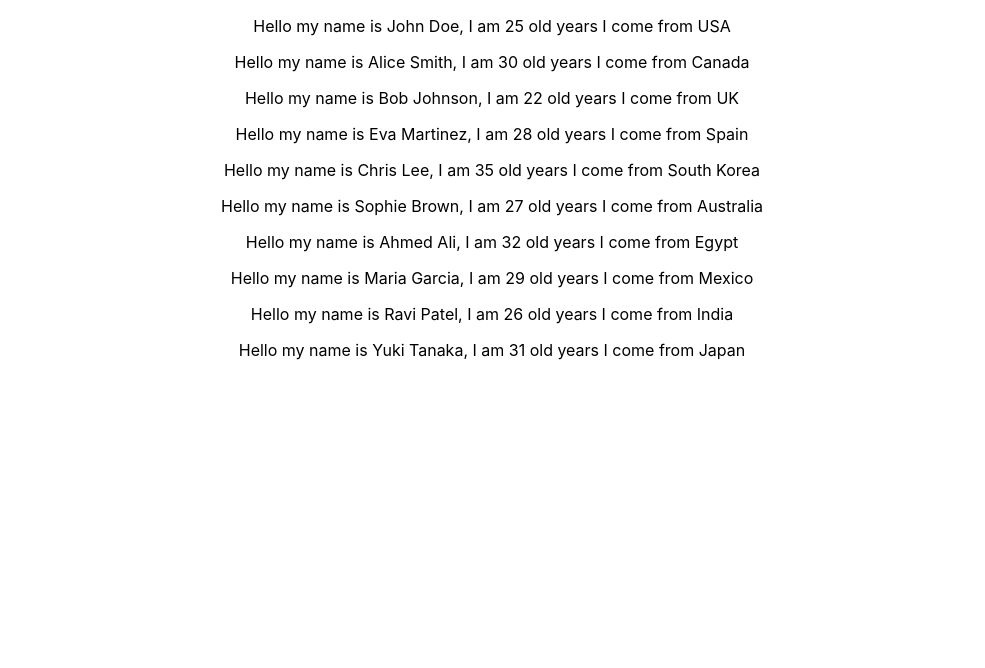
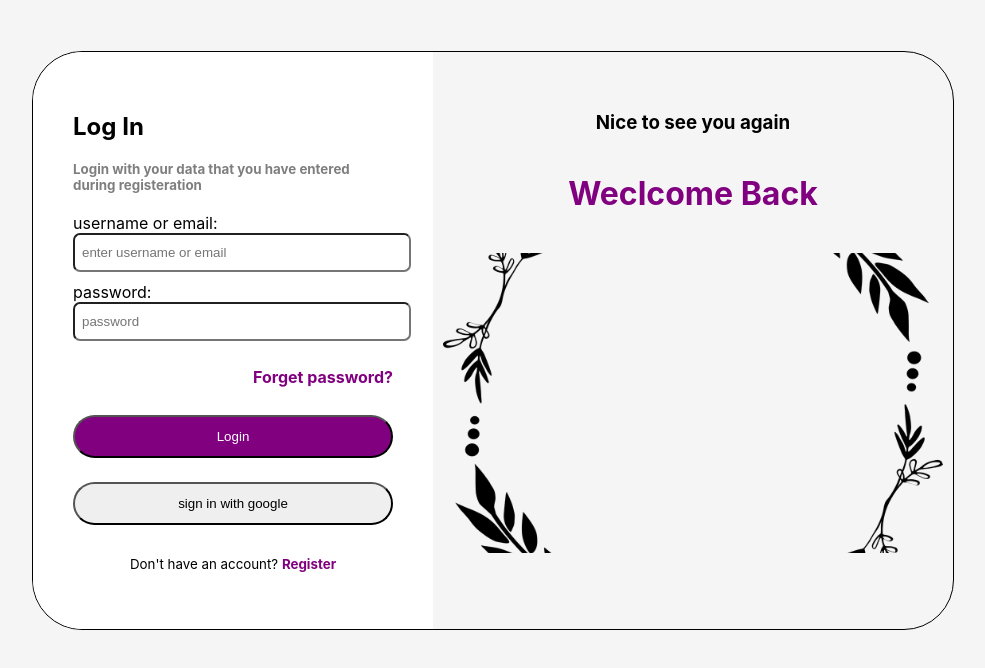
Before and after one commit to EbubeIreneaus/react-tutorial, a React (Create React App) app: page / in a window 1280 px wide. Shown: the top 668 px of the page, without its empty margins (148-1133 px from the left). Built offline with nearby package versions, Linux system fonts and the light colour scheme.

Commit message:
Login form created

```diff
--- a/src/App.css
+++ b/src/App.css
@@ -1,5 +1,8 @@
 .App {
-  text-align: center;
+  background-color: whitesmoke;
+  width: 100vw;
+  min-height: 100vh;
+  border: 1px solid transparent;
 }
 
 .App-logo {
--- a/src/App.js
+++ b/src/App.js
@@ -4,11 +4,12 @@ import './App.css';
 import Parent from './components/Parent';
 import ListDisplay from './components/ListDisplay';
 import ObjectList from './components/ObjectList';
+import LoginForm from './components/LoginForm';
 
 function App() {
   return (
     <div className="App">
-      <ObjectList />
+      <LoginForm />
     </div>
   );
 }
--- /dev/null
+++ b/src/components/LoginForm.js
@@ -0,0 +1,84 @@
+import React, { Component } from 'react'
+import './style.css'
+
+class LoginForm extends Component {
+
+    constructor(props) {
+        super(props)
+
+        this.state = {
+            user: '',
+            password: ''
+        }
+        this.userInput = this.userInput.bind(this)
+        this.passwordInput = this.passwordInput.bind(this)
+    }
+
+    userInput(event) {
+        this.setState({
+            user: event.target.value
+        })
+    }
+
+    passwordInput(event) {
+        this.setState({
+            password: event.target.value
+        })
+    }
+
+
+    render() {
+        const button = {
+            width: '100%',
+            padding: "12px 0",
+            textAlign: 'center',
+            borderRadius: '50px',
+            margin: '12px 0'
+
+        }
+
+        const { user, password } = this.state
+        return (
+            <form>
+                <div className='form_content'>
+                    <h2>Log In</h2>
+                    <small style={{ 'opacity': 0.5, 'margin': '20px 0', 'display': 'block' }}><b>Login with your data that you have entered during registeration</b></small>
+
+                    <div className='formDiv'>
+                        <label>username or email:</label>
+                        <input type="text" placeholder='enter username or email' value={user} onChange={this.userInput} />
+                    </div>
+
+                    <div className='formDiv'>
+                        <label>password:</label>
+                        <input type="password" placeholder='password' value={password} onChange={this.passwordInput} />
+                    </div>
+
+                    <p style={{ 'float': 'right' }} className='text-purple'><b>Forget password?</b></p>
+
+                    <button style={button} className='purpleBg'>Login</button>
+
+                    <br />
+
+                    <button style={button} className=''>sign in with google</button>
+
+                    <p style={{ 'textAlign': 'center' }}><small>Don't have an account? <b className='text-purple'>Register</b></small></p>
+                </div>
+
+                <div className='other' style={{ 'textAlign': 'center' }}>
+
+                    <h3>Nice to see you again</h3>
+
+                    <h1 className='text-purple' style={{ 'margin': '40px 0' }}>Weclcome Back</h1>
+
+                    <div>
+                        <img src='/loginview.png' alt="alternate text" style={{ 'width': '100%', 'height': '300px', 'objectFit': 'cover' }} />
+                    </div>
+
+                </div>
+            </form>
+        )
+    }
+}
+
+export default LoginForm
--- a/src/components/ObjectList.js
+++ b/src/components/ObjectList.js
@@ -18,7 +18,7 @@ function ObjectList() {
       {
         persons.map(
             person =>
-            <div>
+            <div key={person.id}>
                 <p>Hello my name is {person.name}, I am {person.age} old years I come from {person.country}</p>
             </div>
             )
--- /dev/null
+++ b/src/components/style.css
@@ -0,0 +1,47 @@
+form{
+    max-width: 920px;
+    width: 100%;
+    margin: auto;
+    border: 1px solid black;
+    margin-top: 50px;
+    padding: 0 ;
+    display: flex;
+    flex-direction: row;
+    border-radius: 50px;
+
+}
+
+
+.other{
+   width: 100%;
+   height: 100%;
+   padding: 40px 10px;
+   /* background-color: gray; */
+}
+.form_content{
+    max-width: 320px;
+    width: 100% !important;
+    padding:40px;
+    height: 100%;
+    background-color: white;
+    border-radius: 50px 0 0 50px;
+}
+
+.formDiv{
+    margin: 10px 0;
+}
+
+.formDiv input{
+    display: block;
+    width: 100%;
+    padding: 10px 7px;
+    border-radius: 7px;
+}
+.text-purple{
+     color: purple;
+}
+
+.purpleBg{
+    background-color: purple;
+    color: white;
+}
```
Also changed, not shown: public/loginview.png (added).
